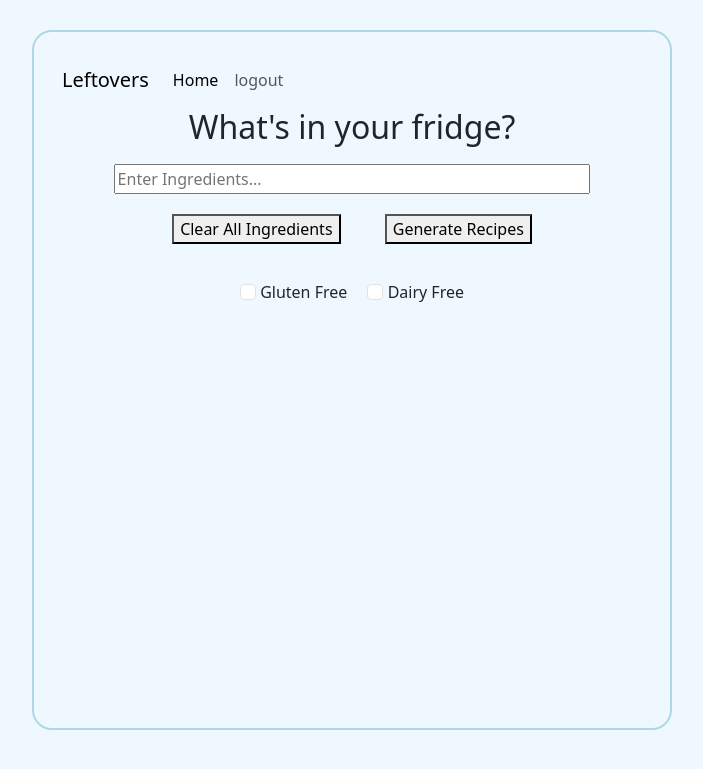
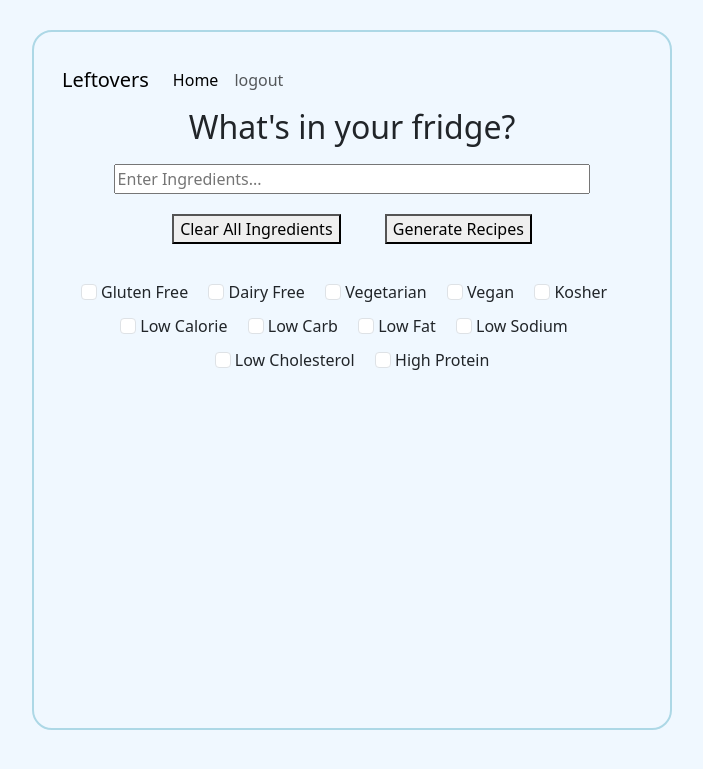
Before and after one commit to ArnaudCabello/CSE5914Leftovers, a Flask app: page / in a window 1280 px wide. Shown: the top 769 px of the page, without its empty margins (288-991 px from the left). Run offline with Flask 3, Linux system fonts and the light colour scheme.

Commit message:
Added more filter options

```diff
--- a/app/static/script/script.js
+++ b/app/static/script/script.js
@@ -42,12 +42,28 @@ function clearIngredients() {
 function generateRecipes() {
     // You can redirect to the results page here
     var filters = new Array();
-    if(document.getElementById('glutenFreeCheckbox').checked){
+    if(document.getElementById('glutenFreeCheckbox').checked)
         filters.push("gluten-free")
-    }
-    if(document.getElementById('dairyFreeCheckbox').checked){
+    if(document.getElementById('dairyFreeCheckbox').checked)
         filters.push("dairy-free")
-    }
+    if(document.getElementById('vegetarianCheckbox').checked)
+        filters.push("vegetarian")
+    if(document.getElementById('veganCheckbox').checked)
+        filters.push("vegan")
+    if(document.getElementById('kosherCheckbox').checked)
+        filters.push("kosher")
+    if(document.getElementById('lowCalCheckbox').checked)
+        filters.push("low-calorie")
+    if(document.getElementById('lowCarbCheckbox').checked)
+        filters.push("low-carb")
+    if(document.getElementById('lowFatCheckbox').checked)
+        filters.push("low-fat")
+    if(document.getElementById('lowSodiumCheckbox').checked)
+        filters.push("low-sodium")
+    if(document.getElementById('lowCholesterolCheckbox').checked)
+        filters.push("low-cholesterol")
+    if(document.getElementById('highProteinCheckbox').checked)
+        filters.push("high-protein")
 
     var rootPath = '/results';
     var query = '?q=';
--- a/app/templates/home.html
+++ b/app/templates/home.html
@@ -79,7 +79,7 @@
           />
           Gluten Free
         </label>
-        <label class="form-check-label" style="margin-bottom: 10px">
+        <label class="form-check-label me-3" style="margin-bottom: 10px">
           <input
             type="checkbox"
             class="form-check-input"
@@ -87,6 +87,80 @@
           />
           Dairy Free
         </label>
+      </label>
+      <label class="form-check-label me-3" style="margin-bottom: 10px">
+        <input
+          type="checkbox"
+          class="form-check-input"
+          id="vegetarianCheckbox"
+        />
+        Vegetarian
+      </label>
+    </label>
+    <label class="form-check-label me-3" style="margin-bottom: 10px">
+      <input
+        type="checkbox"
+        class="form-check-input"
+        id="veganCheckbox"
+      />
+      Vegan
+    </label>
+    <label class="form-check-label me-3" style="margin-bottom: 10px">
+      <input
+        type="checkbox"
+        class="form-check-input"
+        id="kosherCheckbox"
+      />
+      Kosher
+    </label>
+    <label class="form-check-label me-3" style="margin-bottom: 10px">
+      <input
+        type="checkbox"
+        class="form-check-input"
+        id="lowCalCheckbox"
+      />
+      Low Calorie
+    </label>
+    <label class="form-check-label me-3" style="margin-bottom: 10px">
+      <input
+        type="checkbox"
+        class="form-check-input"
+        id="lowCarbCheckbox"
+      />
+      Low Carb
+    </label>
+    <label class="form-check-label me-3" style="margin-bottom: 10px">
+      <input
+        type="checkbox"
+        class="form-check-input"
+        id="lowFatCheckbox"
+      />
+      Low Fat
+    </label>
+    <label class="form-check-label me-3" style="margin-bottom: 10px">
+      <input
+        type="checkbox"
+        class="form-check-input"
+        id="lowSodiumCheckbox"
+      />
+      Low Sodium
+    </label>
+    <label class="form-check-label me-3" style="margin-bottom: 10px">
+      <input
+        type="checkbox"
+        class="form-check-input"
+        id="lowCholesterolCheckbox"
+      />
+      Low Cholesterol
+    </label>
+    <label class="form-check-label" style="margin-bottom: 10px">
+      <input
+        type="checkbox"
+        class="form-check-input"
+        id="highProteinCheckbox"
+      />
+      High Protein
+    </label>
       </div>
 
       <!-- Display entered ingredients here -->
```
